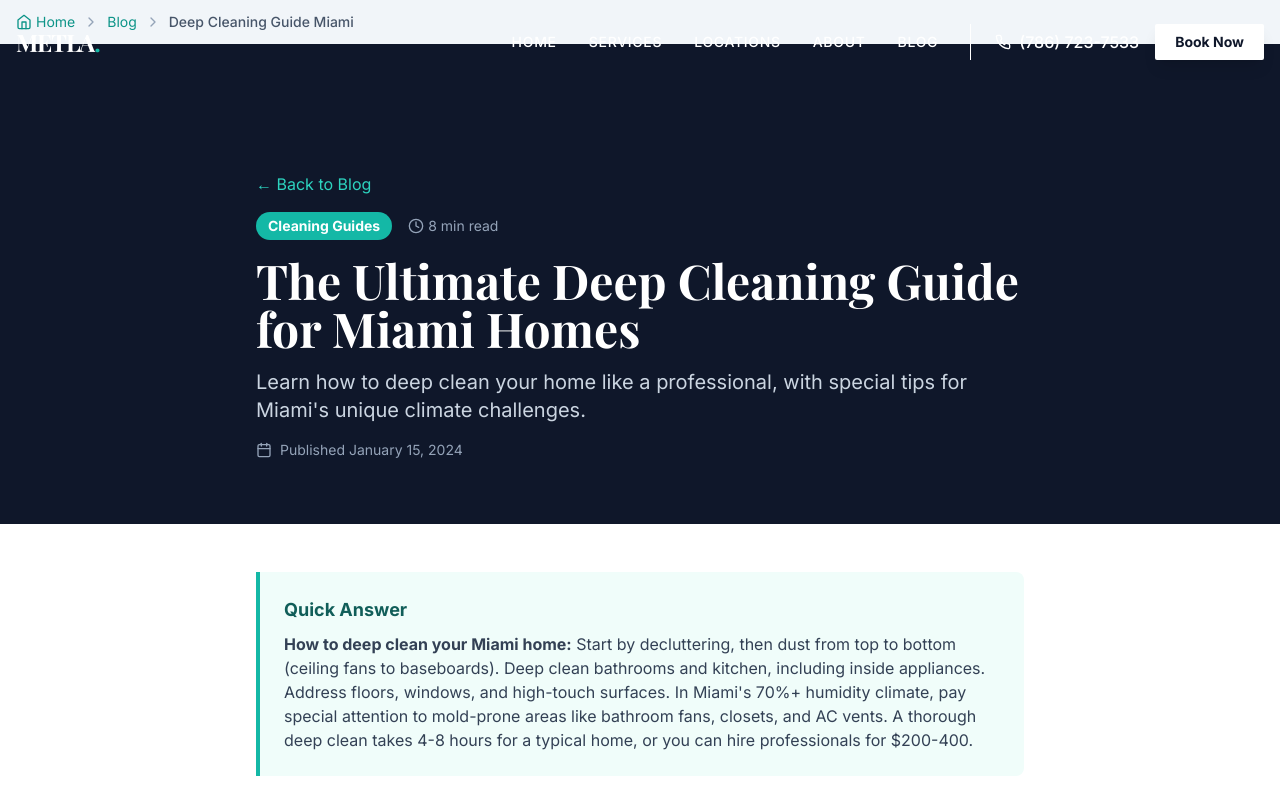
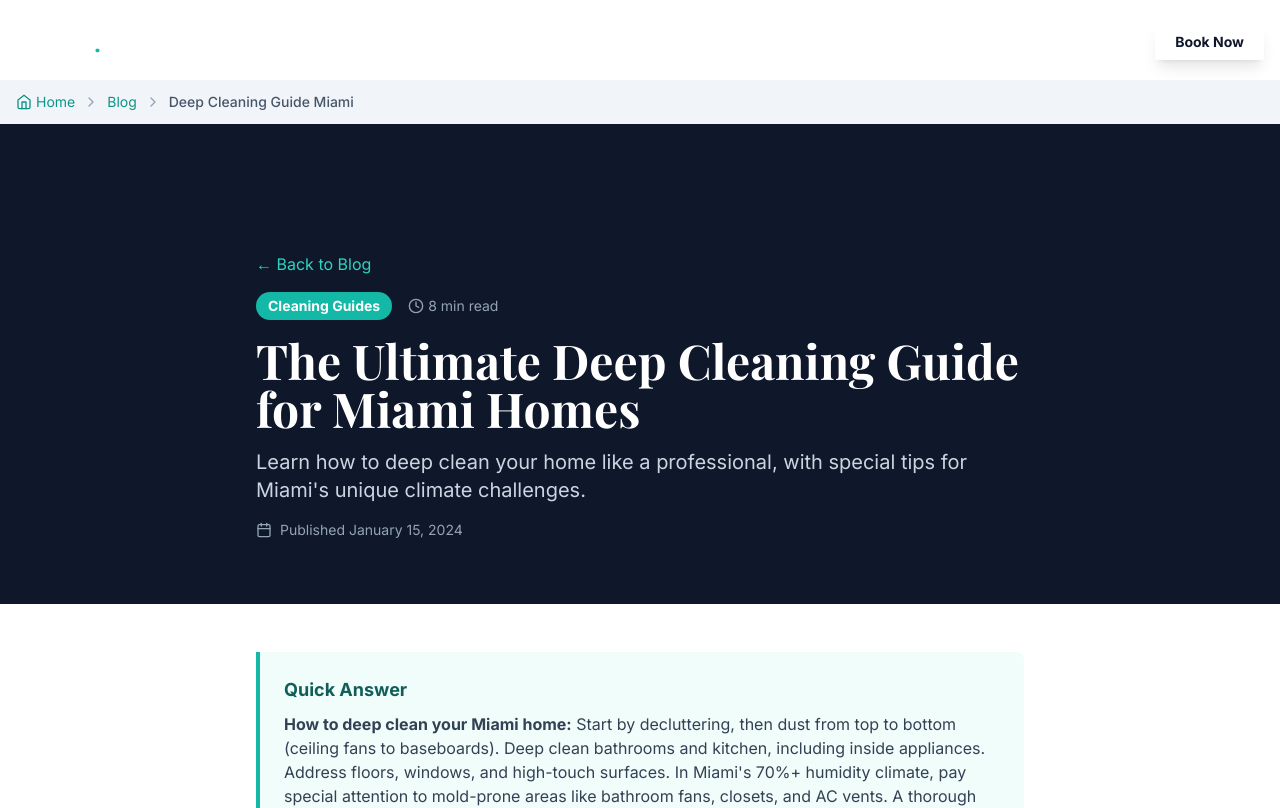
Before and after one commit to artyommachekin-lgtm/Metla-Miami, a React (Vite) app: page /blog/deep-cleaning-guide-miami in a window 1280 px wide. Shown: the top 808 px of the page. Built offline with nearby package versions, Linux system fonts and the light colour scheme; a web font is replaced by a local one.

Commit message:
Fix navigation overlap - add margin-top to breadcrumbs

```diff
--- a/components/Breadcrumbs.tsx
+++ b/components/Breadcrumbs.tsx
@@ -60,7 +60,7 @@ const Breadcrumbs: React.FC = () => {
     }
 
     return (
-        <nav aria-label="Breadcrumb" className="bg-slate-100 py-3">
+        <nav aria-label="Breadcrumb" className="bg-slate-100 py-3 mt-20">
             <div className="container mx-auto px-4">
                 <ol
                     className="flex items-center flex-wrap text-sm"
```
